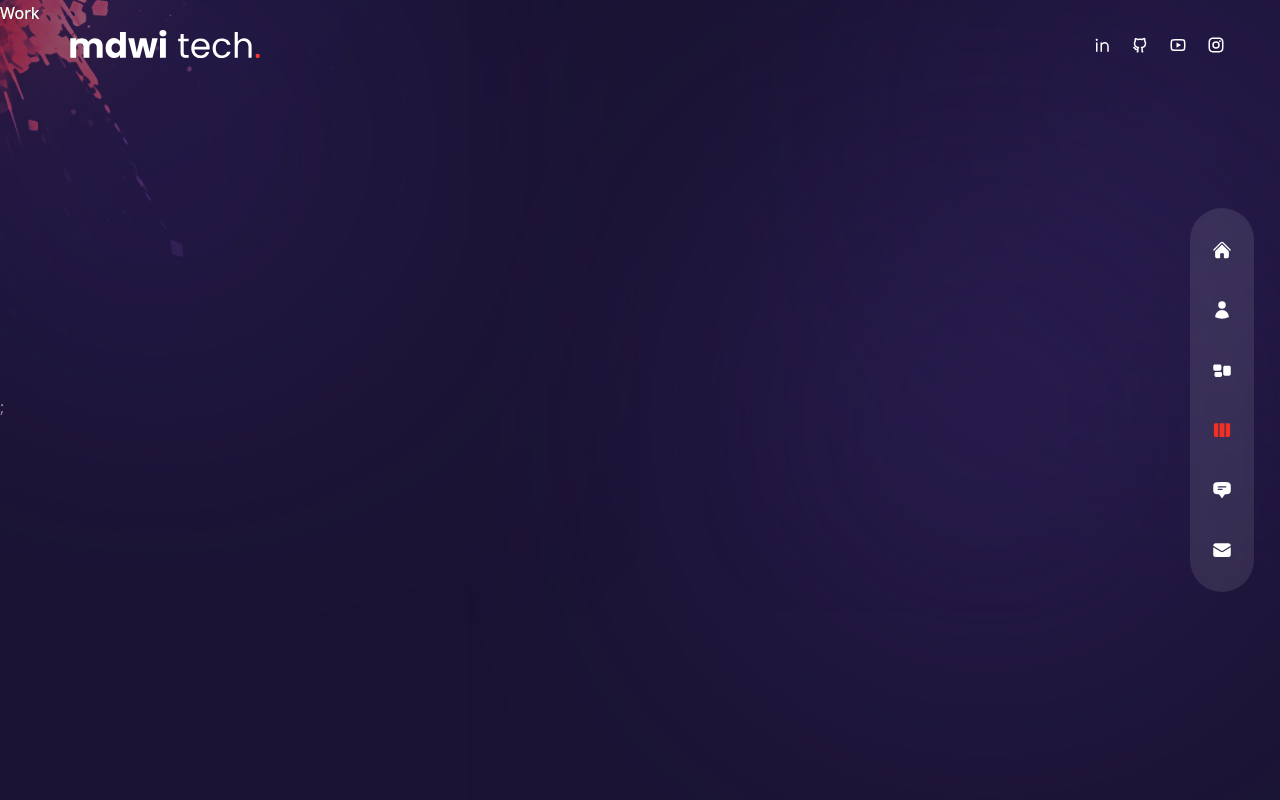
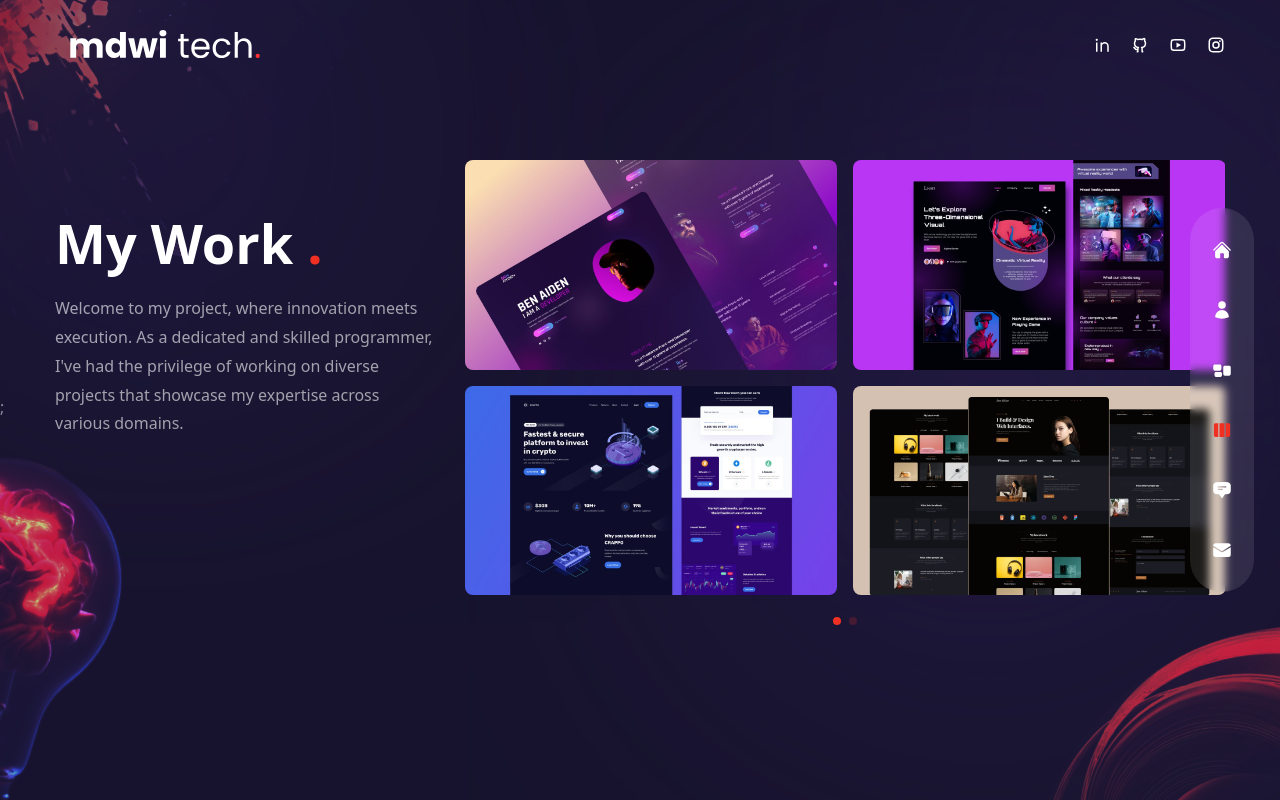
Before and after one commit to mdwiastika/mdwitech, a Next.js app: page /work in a window 1280 px wide. Built offline with nearby package versions, Linux system fonts and the light colour scheme.

Commit message:
Work Page
add: implements design

```diff
--- a/components/WorkSlider.js
+++ b/components/WorkSlider.js
@@ -1,43 +1,52 @@
-// data
+import { Swiper, SwiperSlide } from "swiper/react";
+import { RxDesktop, RxRocket, RxArrowTopRight, RxFigmaLogo } from "react-icons/rx";
+import { RiReactjsLine, RiCloudLine } from "react-icons/ri";
+import { Pagination } from "swiper";
+import { BsArrowRight } from "react-icons/bs";
+import "swiper/css";
+import "swiper/css/free-mode";
+import "swiper/css/pagination";
+import Image from "next/image";
+
 const workSlides = {
   slides: [
     {
       images: [
         {
-          title: 'title',
-          path: '/thumb1.jpg',
+          title: "title",
+          path: "/thumb1.jpg",
         },
         {
-          title: 'title',
-          path: '/thumb2.jpg',
+          title: "title",
+          path: "/thumb2.jpg",
         },
         {
-          title: 'title',
-          path: '/thumb3.jpg',
+          title: "title",
+          path: "/thumb3.jpg",
         },
         {
-          title: 'title',
-          path: '/thumb4.jpg',
+          title: "title",
+          path: "/thumb4.jpg",
         },
       ],
     },
     {
       images: [
         {
-          title: 'title',
-          path: '/thumb4.jpg',
+          title: "title",
+          path: "/thumb4.jpg",
         },
         {
-          title: 'title',
-          path: '/thumb1.jpg',
+          title: "title",
+          path: "/thumb1.jpg",
         },
         {
-          title: 'title',
-          path: '/thumb2.jpg',
+          title: "title",
+          path: "/thumb2.jpg",
         },
         {
-          title: 'title',
-          path: '/thumb3.jpg',
+          title: "title",
+          path: "/thumb3.jpg",
         },
       ],
     },
@@ -45,7 +54,44 @@
 };
 
 const WorkSlider = () => {
-  return <div>Work Slider</div>;
+  return (
+    <Swiper
+      spaceBetween={10}
+      pagination={{
+        clickable: true,
+      }}
+      modules={[Pagination]}
+      className="h-[280px] sm:h-[480px]"
+    >
+      {workSlides.slides.map((slide, index) => {
+        return (
+          <SwiperSlide key={index}>
+            <div className="grid grid-cols-2 grid-rows-2 gap-4 cursor-pointer">
+              {slide.images.map((image, index) => {
+                return (
+                  <div className="relative rounded-lg overflow-hidden flex items-center justify-center group" key={index}>
+                    <div className="flex items-center justify-center relative overflow-hidden group">
+                      <Image src={image.path} width={500} height={300} alt={image.title} />
+                      <div className="absolute inset-0 bg-gradient-to-l from-transparent via-[#e838cc] to-[#4a22bd] opacity-0 group-hover:opacity-80 transition-all duration-700"></div>
+                    </div>
+                    <div className="absolute -top-5 group-hover:top-1/2 left-1/2 transform -translate-x-1/2 -translate-y-1/2 transition-all duration-300">
+                      <div className="flex items-center gap-x-2 text-[13px] tracking-[0.2em]">
+                        <div className="delay-100">LIVE</div>
+                        <div className="-translate-y-[500%] group-hover:translate-y-0 transition-all duration-300 delay-150">PROJECT</div>
+                        <div className="">
+                          <BsArrowRight />
+                        </div>
+                      </div>
+                    </div>
+                  </div>
+                );
+              })}
+            </div>
+          </SwiperSlide>
+        );
+      })}
+    </Swiper>
+  );
 };
 
 export default WorkSlider;
--- a/pages/work/index.js
+++ b/pages/work/index.js
@@ -1,5 +1,30 @@
+import WorkSlider from "../../components/WorkSlider";
+import Bulb from "../../components/Bulb";
+import Circles from "../../components/Circles";
+import { motion } from "framer-motion";
+import { fadeIn } from "../../variants";
 const Work = () => {
-  return <div>Work</div>;
+  return (
+    <div className="h-full bg-primary/30 py-36 flex items-center">
+      <Circles />
+      <div className="container mx-auto">
+        <div className="flex flex-col xl:flex-row gap-x-8">
+          <div className="text-center flex xl:w-[30vw] flex-col lg:text-left mb-4 xl:mb-0">
+            <motion.h2 variants={fadeIn("up", 0.2)} initial="hidden" animate="show" exit="hidden" className="h2 xl:mt-12">
+              My Work <span className="text-accent">.</span>
+            </motion.h2>
+            <motion.p variants={fadeIn("up", 0.4)} initial="hidden" animate="show" exit="hidden" className="mb-4 max-w-[400px] mx-auto lg:mx-0">
+              Welcome to my project, where innovation meets execution. As a dedicated and skilled programmer, I&apos;ve had the privilege of working on diverse projects that showcase my expertise across various domains.
+            </motion.p>
+          </div>
+          <motion.div variants={fadeIn("down", 0.6)} initial="hidden" animate="show" exit="hidden" className="w-full xl:max-w-[65%]">
+            <WorkSlider />
+          </motion.div>
+        </div>
+      </div>
+      <Bulb />
+    </div>
+  );
 };
 
 export default Work;
```
